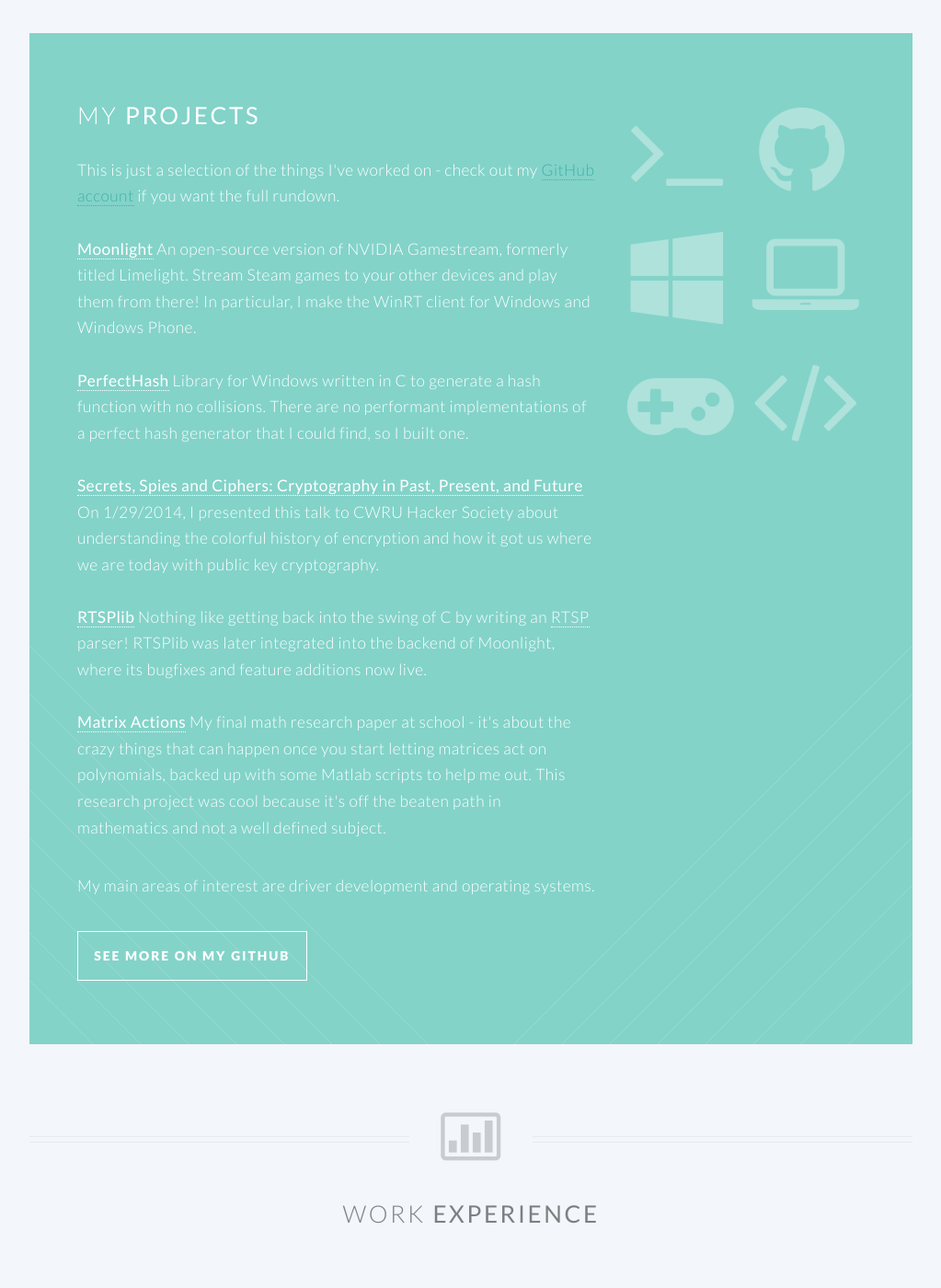
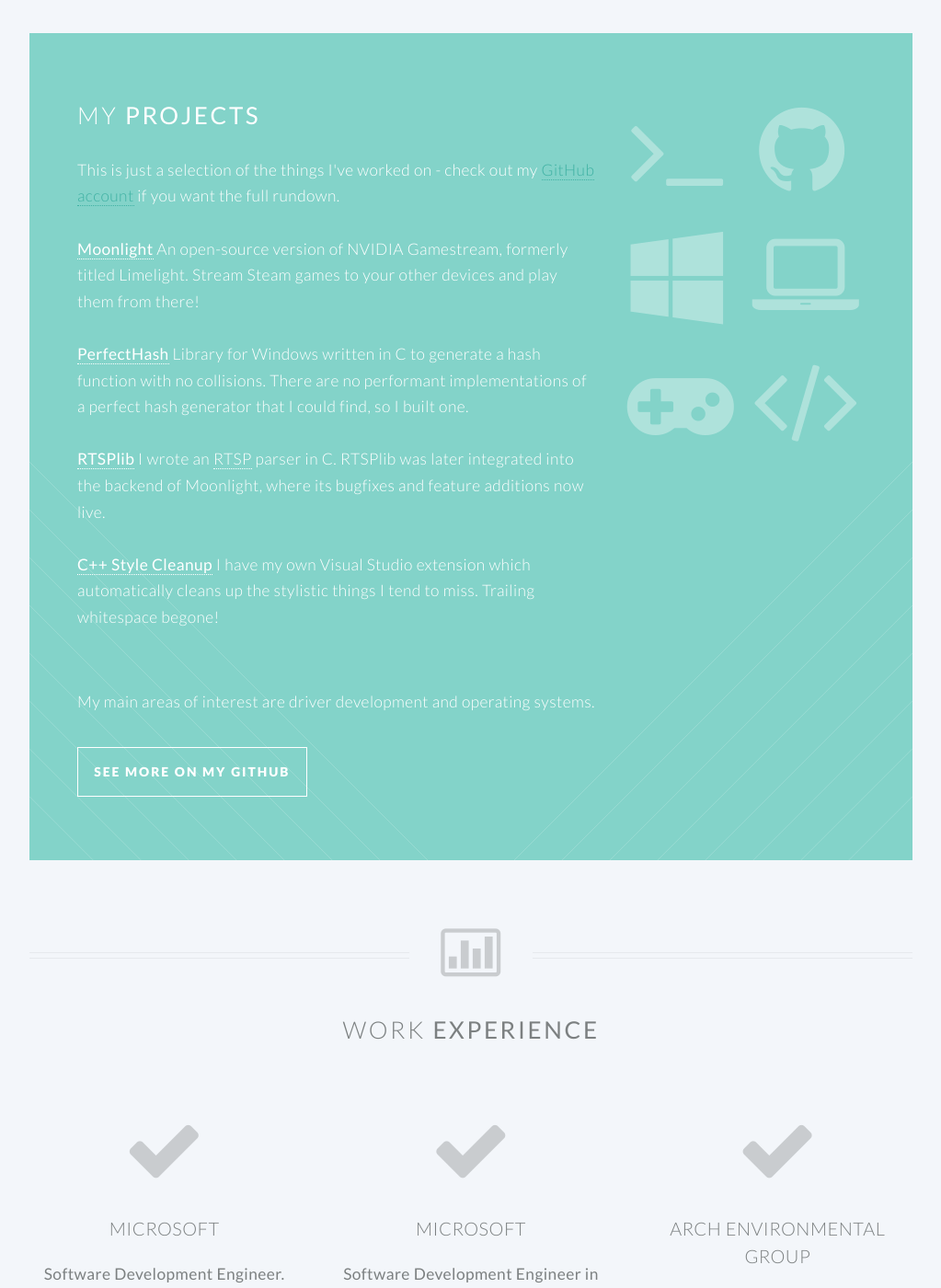
Before and after one commit to mrb113/mrb113.github.io, a Jekyll site: the page index.html, which Jekyll copies as it is, in a window 1280 px wide and 1400 px high, scrolled down 1550 px. Shown: the whole window at 92% size, without its empty margins (128-1151 px from the left). Built offline with Jekyll 4.4.1, drawn with Linux system fonts in a browser that asks for light colours; some of the changed text lies outside the part shown.

Commit message:
I'm too old to try to count college projects toward my programming street cred. That's cheating. Delete.

```diff
--- a/index.html
+++ b/index.html
@@ -102,15 +102,14 @@
 								This is just a selection of the things I've worked on - check out my <a href = "https://github.com/mrb113">GitHub account</a> if you want the full rundown.
 								</br> </br>
 								<ul>
-									<li><strong><a href = "http://moonlight-stream.com" style="color: #FFFFFF">Moonlight</a></strong> An open-source version of NVIDIA Gamestream, formerly titled Limelight. Stream Steam games to your other devices and play them from there! In particular, I make the WinRT client for Windows and Windows Phone.</li>
+									<li><strong><a href = "http://moonlight-stream.com" style="color: #FFFFFF">Moonlight</a></strong> An open-source version of NVIDIA Gamestream, formerly titled Limelight. Stream Steam games to your other devices and play them from there!</li>
 									</br>
 									<li><strong><a href = "https://github.com/mrb113/PerfectHash" style="color: #FFFFFF">PerfectHash</a></strong> Library for Windows written in C to generate a hash function with no collisions. There are no performant implementations of a perfect hash generator that I could find, so I built one.</li>
 									</br>
-									<li><strong><a href = "http://hacsoc.org/" style="color: #FFFFFF">Secrets, Spies and Ciphers: Cryptography in Past, Present, and Future</a></strong> On 1/29/2014, I presented this talk to CWRU Hacker Society about understanding the colorful history of encryption and how it got us where we are today with public key cryptography.</li>
+									<li><strong><a href = "https://github.com/mrb113/RTSPlib" style="color: #FFFFFF">RTSPlib</a></strong> I wrote an <a href = "http://en.wikipedia.org/wiki/Real_Time_Streaming_Protocol" style="color: #FFFFFF">RTSP</a> parser in C. RTSPlib was later integrated into the backend of Moonlight, where its bugfixes and feature additions now live.</li>
 									</br>
-									<li><strong><a href = "https://github.com/mrb113/RTSPlib" style="color: #FFFFFF">RTSPlib</a></strong> Nothing like getting back into the swing of C by writing an <a href = "http://en.wikipedia.org/wiki/Real_Time_Streaming_Protocol" style="color: #FFFFFF">RTSP</a> parser! RTSPlib was later integrated into the backend of Moonlight, where its bugfixes and feature additions now live.</li>
+									<li><strong><a href = "https://github.com/mrb113/CppStyleCleanup" style="color: #FFFFFF">C++ Style Cleanup</a></strong> I have my own Visual Studio extension which automatically cleans up the stylistic things I tend to miss. Trailing whitespace begone!</li>
 									</br>
-									<li><strong><a href = "https://github.com/mrb113/MathematicsCapstone" style="color: #FFFFFF">Matrix Actions</a></strong> My final math research paper at school - it's about the crazy things that can happen once you start letting matrices act on polynomials, backed up with some Matlab scripts to help me out. This research project was cool because it's off the beaten path in mathematics and not a well defined subject.</li>
 								</ul>
 								<p>My main areas of interest are driver development and operating systems.</p>
 								<footer>
@@ -152,7 +151,7 @@
 										<strong>Software Development Engineer. </br>2014 -</strong>
 									</header>
 									</br>
-									<p>I'm a full-time developer in the Operating Systems Group on the Buses Core Team. I work on the USB stack! </br> Previously, I worked on the <a href = "http://en.wikipedia.org/wiki/Windows_Hardware_Certification_Kit">Hardware Lab Kit</a> team.</p>
+									<p>I'm a full-time developer in Windows on the Buses Core Team. I work on the USB stack! </br> Previously, I worked on the <a href = "http://en.wikipedia.org/wiki/Windows_Hardware_Certification_Kit">Hardware Lab Kit</a> team.</p>
 								</section>
 
 							</div>
```
